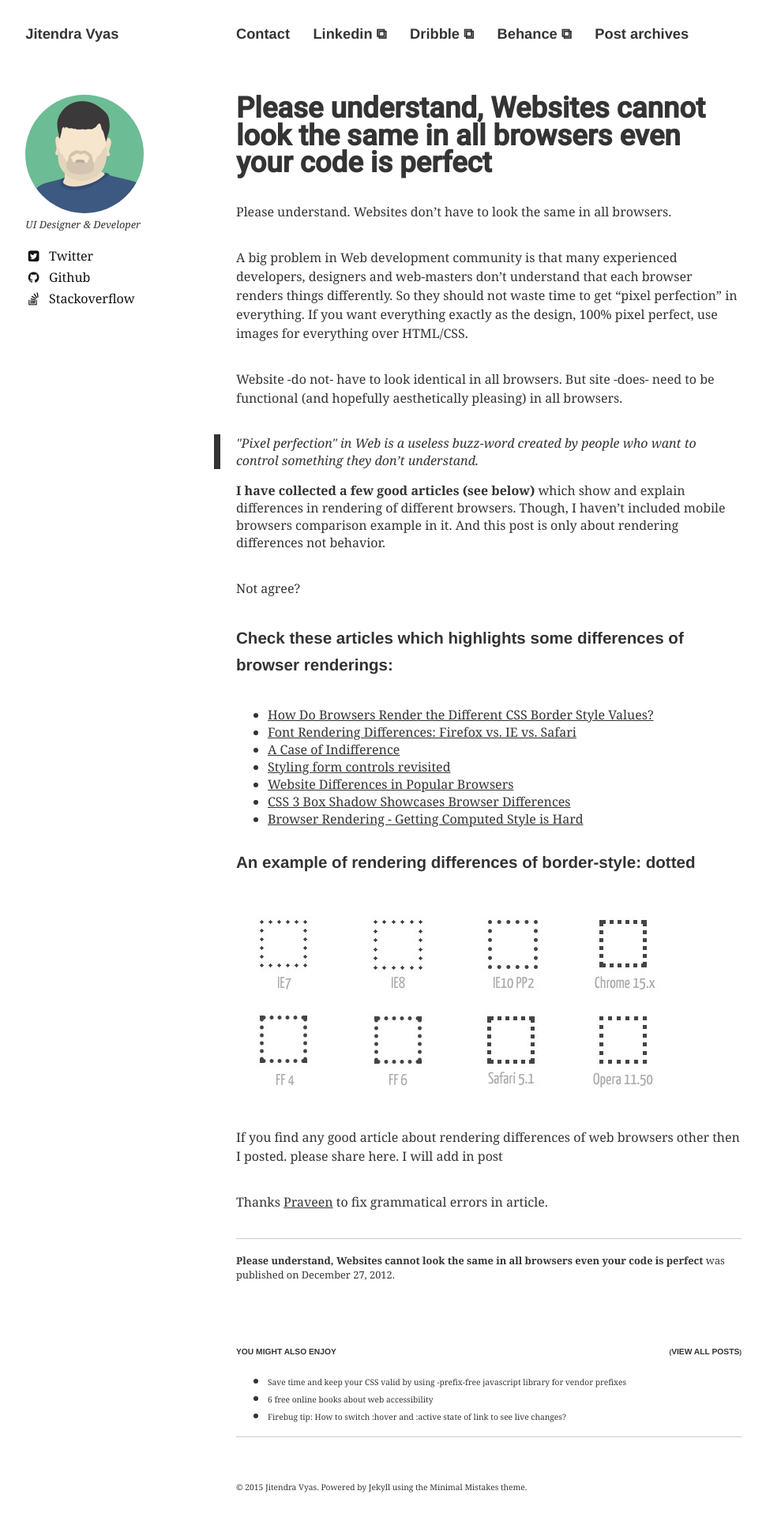
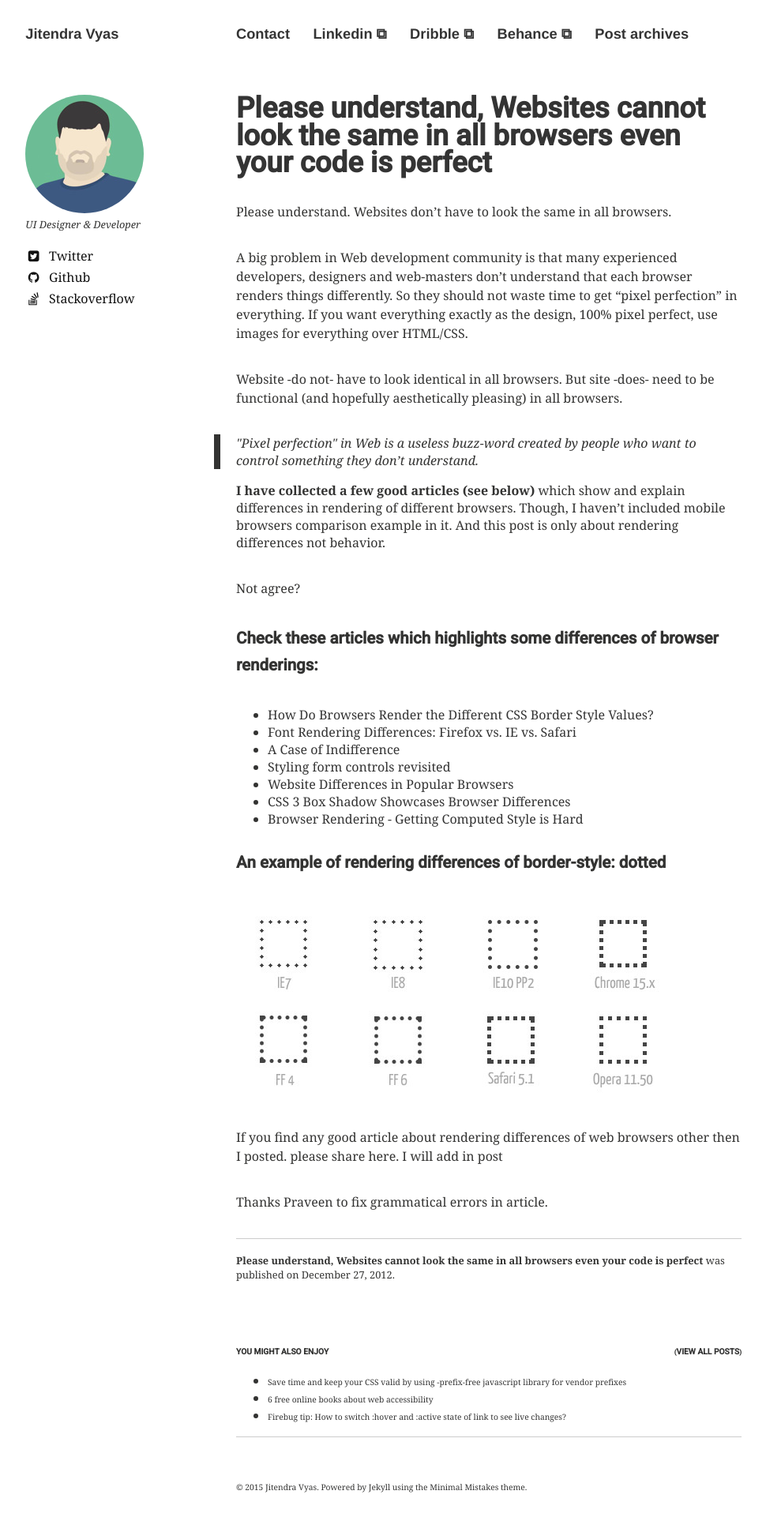
Before and after one commit to jitendravyas/jitendravyas.github.io, a Jekyll site: the page built from _posts/2012-12-27-websites-cannot-look-the-same-in-all-browsers.markdown, in a window 1280 px wide. Shown: the whole page at 79% size, without its empty margins (21-991 px from the left). Built offline with Jekyll 4.4.1, drawn with Linux system fonts in a browser that asks for light colours; nearby versions of some CDN libraries.

Commit message:
google font added

```diff
--- a/assets/css/main.scss
+++ b/assets/css/main.scss
@@ -32,6 +32,8 @@
         line-height: 1.5;
 }
 
-h1,h2 {
+h1,h2, h3, h4 {
     font-family: 'Roboto', sans-serif;
 }
+
+a {text-decoration:none !important}
```
